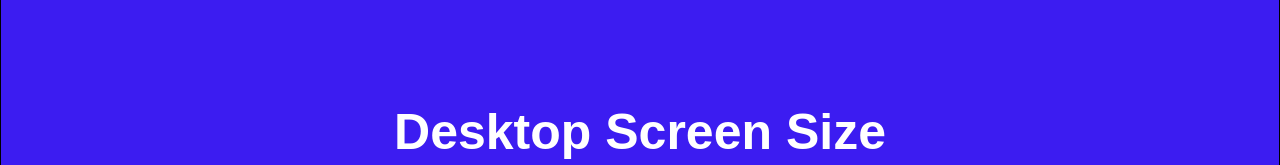
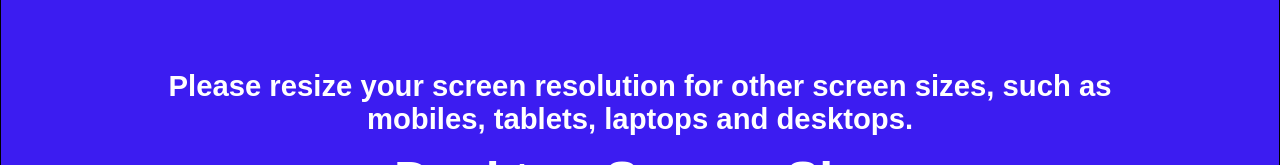
Before and after one commit to tamim-jr/media-query-in-css, a plain HTML site: page index.html in a window 1280 px wide. Shown: the part 237-402 px from the top of the page. Drawn offline with Linux system fonts and the light colour scheme.

Commit message:
add header text

```diff
--- a/index.html
+++ b/index.html
@@ -11,6 +11,7 @@
 <body>
     <div class="container">
         <div class="devices">
+            <h3>Please resize your screen resolution for other screen sizes, such as mobiles, tablets, laptops and desktops.</h3>
             <div class="desktop">
                 <h1>Desktop Screen Size</h1>
                 <img src="images/desktop.png">
--- a/style.css
+++ b/style.css
@@ -23,6 +23,11 @@ body{
 .devices{
     color: white;
     font-size: 25px;
+}
+.devices h3{
+    width: 80%;
+    margin: 15px auto;
+    text-align: center;
 }
 .devices img{
     width: 350px;
```
